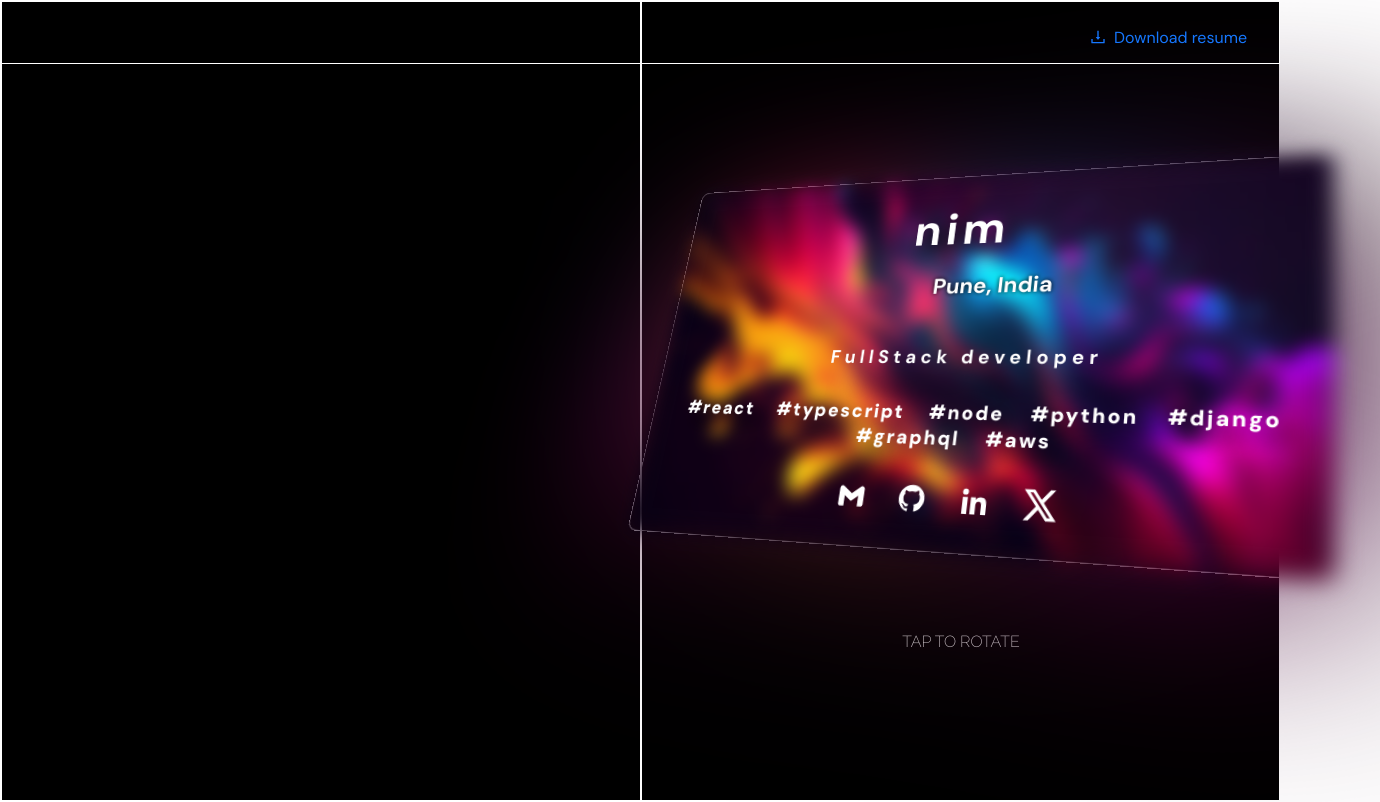
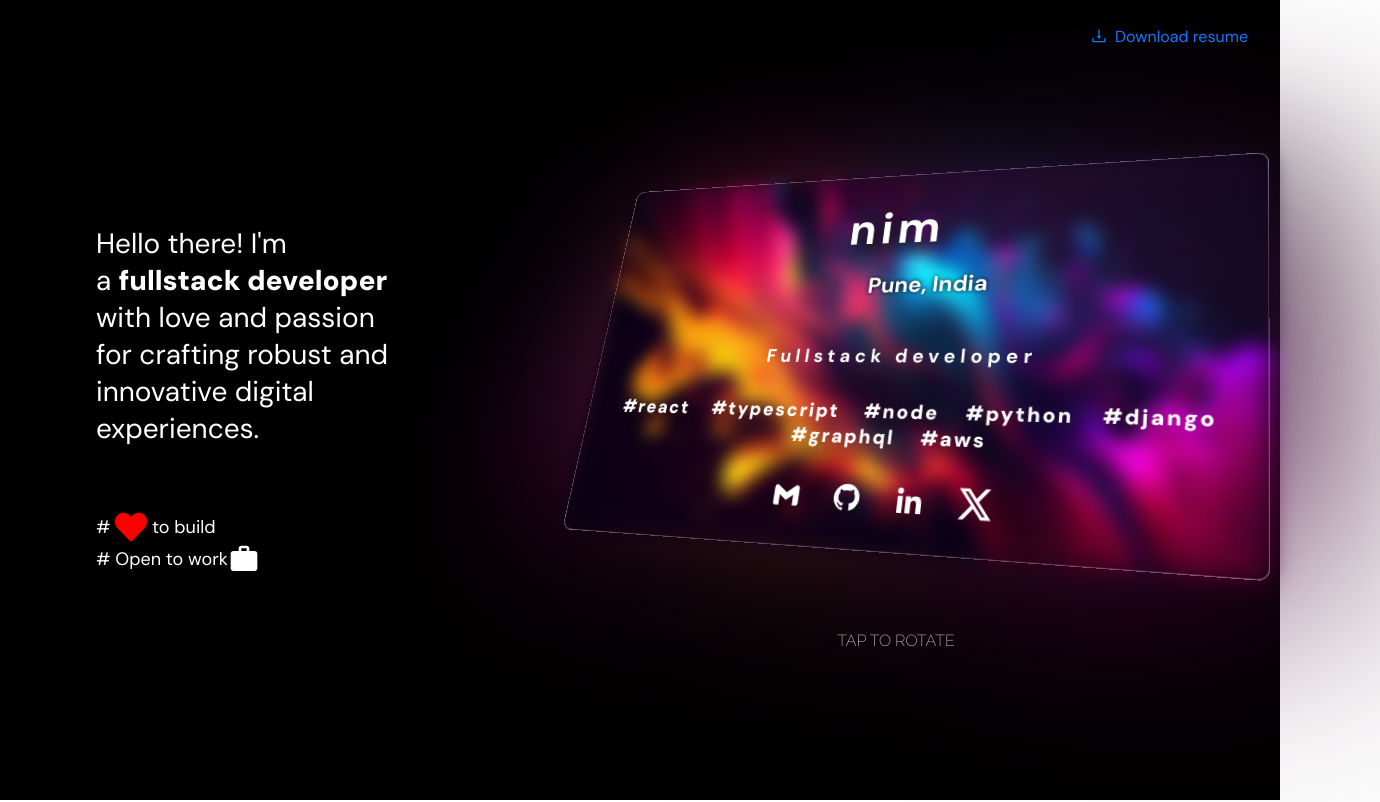
Before and after one commit to nimish-kumar/nimish-kumar.github.io, a React (Vite) app: page / in a window 1280 px wide. Shown: the whole page, 1380 px wide, since content can reach past the window. Built offline with nearby package versions, Linux system fonts and the light colour scheme; some icons are missing.

Commit message:
Removed old home page and replaced it with new one

```diff
--- a/src/components/Card/index.jsx
+++ b/src/components/Card/index.jsx
@@ -239,7 +239,7 @@ export default function Card({ skew = true }) {
                 Pune, India
               </span>
             </a>
-            <h3 className={styles.designation}>FullStack developer</h3>
+            <h3 className={styles.designation}>Fullstack developer</h3>
             <span className={styles.skills}>
               #react #typescript #node #python #django #graphql #aws
             </span>
--- a/src/pages/Home/home.module.css
+++ b/src/pages/Home/home.module.css
@@ -1,38 +1,52 @@
-.home {
-  display: flex;
-  flex-direction: row;
-  align-items: center;
-  justify-content: center;
-  gap: 10rem;
-  width: 100%;
-  height: 100%;
-  padding: 10rem;
+.grid {
+  display: grid;
+  grid-template-areas:
+    "header header"
+    "left right";
 }
-.home .divider {
-  height: 120%;
-  margin-left: 1rem;
+
+.header {
+  grid-area: header;
+  height: 4rem;
+  position: fixed;
+  top: 0;
+  left: 0;
+  right: 0;
+  z-index: 10;
+  padding: 1rem;
 }
-.home .card {
-  width: 100%;
-  display: flex;
-  align-items: center;
-  justify-content: center;
-}
-.home .about {
-  width: 50%;
-  height: auto;
+
+.left {
+  grid-area: left;
+  min-height: 100svh;
   color: white;
   display: flex;
   flex-direction: column;
-  font-size: 28px;
+  font-size: 1.75rem;
+  justify-content: center;
+  align-items: start;
+  padding: 6rem;
 }
 
-.home .about .heart {
+.right {
+  grid-area: right;
+  min-height: 100svh;
+  width: 60svw;
+}
+
+.cardContainer {
+  display: flex;
+  justify-content: center;
+  align-items: center;
+  height: 100%;
+}
+
+.heart {
   animation: heartbeat 0.25s infinite alternate;
   transform-origin: center;
 }
 
-.home .about .tag {
+.tag {
   display: flex;
   align-items: center;
   font-size: large;
--- a/src/pages/Home/index.jsx
+++ b/src/pages/Home/index.jsx
@@ -1,12 +1,15 @@
-import { Card } from "@components";
+import { Card, Navbar } from "@components";
 import { FaHeart } from "react-icons/fa";
 import { MdOutlineWork } from "react-icons/md";
 import styles from "./home.module.css";
 
-export default function Home() {
+function Home() {
   return (
-    <div className={styles.home}>
-      <div className={styles.about}>
+    <div className={styles.grid}>
+      <div className={styles.header}>
+        <Navbar />
+      </div>
+      <div className={styles.left}>
         <span style={{ marginBottom: "4rem", fontWeight: 400 }}>
           {`Hello there! I'm a`}&nbsp;
           <strong style={{ fontWeight: 1000 }}>fullstack developer</strong> with
@@ -24,9 +27,11 @@ export default function Home() {
           <MdOutlineWork color="white" size="2rem" />
         </span>
       </div>
-      <div className={styles.card}>
+      <div className={`${styles.right} ${styles.cardContainer}`}>
         <Card />
       </div>
     </div>
   );
 }
+
+export default Home;
--- a/src/pages/NewHome/home.module.css
+++ /dev/null
@@ -1,40 +0,0 @@
-.grid {
-  display: grid;
-  grid-template-areas:
-    "header header"
-    "left right";
-  border: 1px solid white;
-}
-
-.header {
-  grid-area: header;
-  border: 1px solid white;
-  height: 4rem;
-  position: fixed;
-  top: 0;
-  left: 0;
-  right: 0;
-  z-index: 10;
-  padding: 1rem;
-}
-
-.left {
-  grid-area: left;
-  border: 1px solid white;
-  min-height: 100svh;
-  width: 50svw;
-}
-
-.right {
-  grid-area: right;
-  border: 1px solid white;
-  min-height: 100svh;
-  width: 50svw;
-}
-
-.cardContainer {
-  display: flex;
-  justify-content: center;
-  align-items: center;
-  height: 100%;
-}
--- a/src/pages/NewHome/index.jsx
+++ /dev/null
@@ -1,18 +0,0 @@
-import { Card } from "@components";
-import { Navbar } from "../../components";
-import styles from "./home.module.css";
-function Home() {
-  return (
-    <div className={styles.grid}>
-      <div className={styles.header}>
-        <Navbar />
-      </div>
-      <div className={styles.left}></div>
-      <div className={`${styles.right} ${styles.cardContainer}`}>
-        <Card />
-      </div>
-    </div>
-  );
-}
-
-export default Home;
--- a/src/pages/index.js
+++ b/src/pages/index.js
@@ -1 +1 @@
-export { default as Home } from "./NewHome";
+export { default as Home } from "./Home";
```
